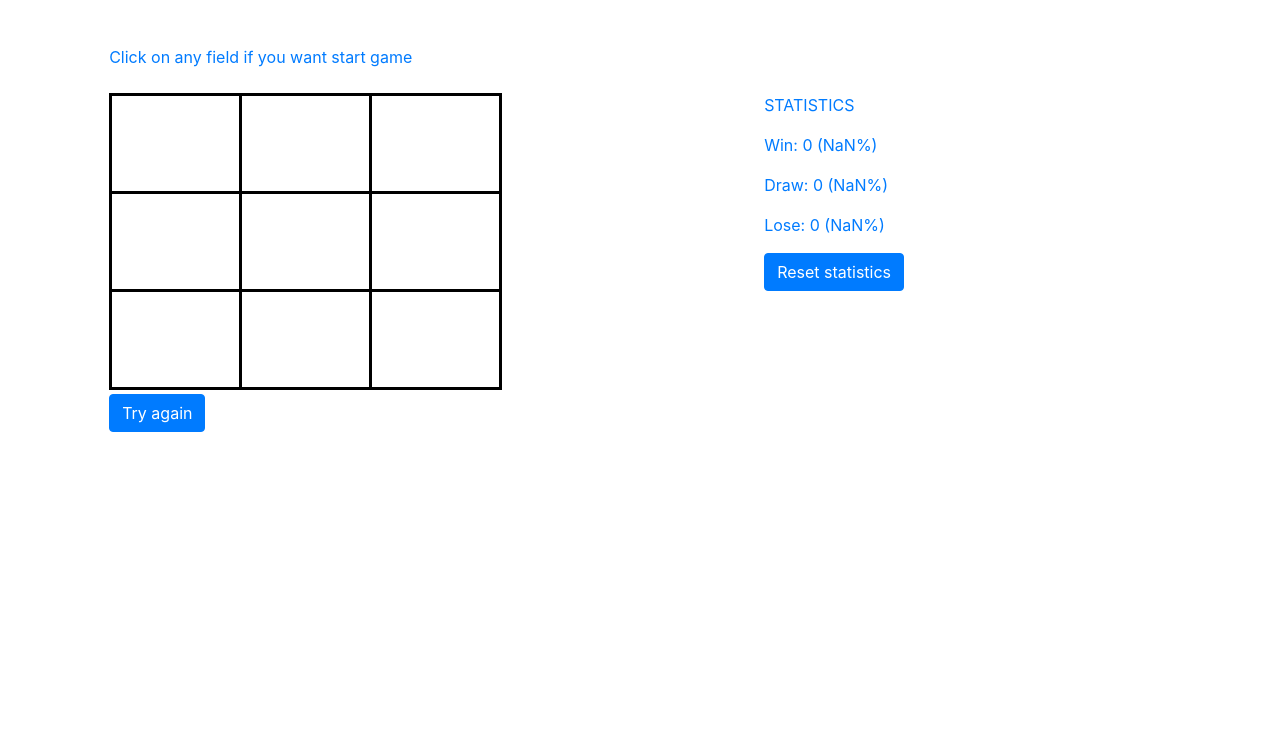
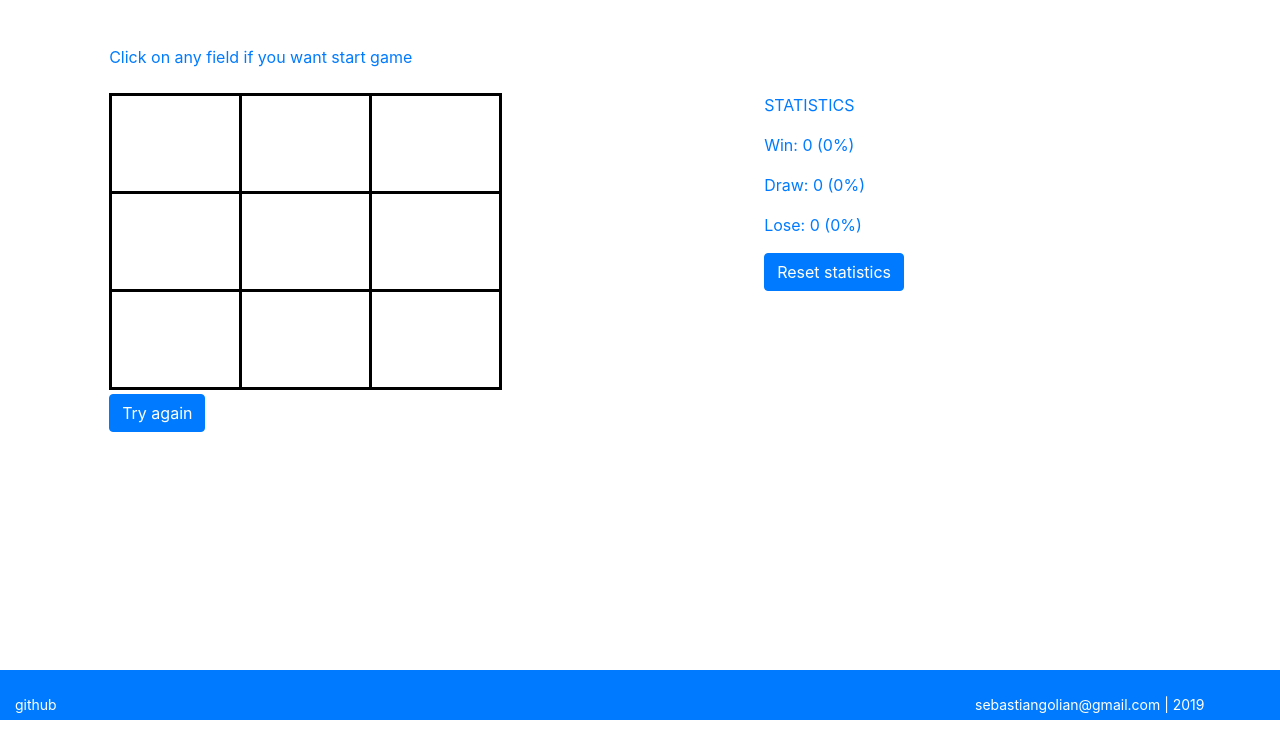
Before and after one commit to sebastiangolian/ts-tic-tac-toe, a website with bundled scripts: page index.html in a window 1280 px wide. Shown: the part 80-811 px from the top of the page. Built offline with nearby package versions, Linux system fonts and the light colour scheme.

Commit message:
Add new move computer and add footer

```diff
--- a/index.html
+++ b/index.html
@@ -3,7 +3,7 @@
 
 <head>
   <meta charset="utf-8">
-  <meta name="viewport" content="width=device-width, initial-scale=1, shrink-to-fit=no">
+
   <link rel="stylesheet" href="https://maxcdn.bootstrapcdn.com/bootstrap/4.0.0/css/bootstrap.min.css" integrity="sha384-Gn5384xqQ1aoWXA+058RXPxPg6fy4IWvTNh0E263XmFcJlSAwiGgFAW/dAiS6JXm"
     crossorigin="anonymous">
   <link rel="stylesheet" href="public/css/style.css" type="text/css">
@@ -50,6 +50,20 @@
       <button id="reset-statistics" type="button" class="btn btn-primary">Reset statistics</button>
     </div>
   </div>
+  <footer class="page-footer font-small btn-primary pt-4 mt-2">
+    <div class="container-fluid text-center text-md-left">
+      <div class="row">
+        <div class="col-11 col-sm-11 col-md-11 col-lg-9 col-xl-9">
+          <p><a href="https://github.com/sebastiangolian/ts-tic-tac-toe">github</a></p>
+        </div>
+        <div class="col-11 col-sm-11 col-md-11 col-lg-3 col-xl-3">
+          <p><a href="https://github.com/sebastiangolian">sebastiangolian@gmail.com</a> | 2019</p>
+        </div>
+      </div>
+    </div>
+  </footer>
+</body>
+
 
 <script src="https://code.jquery.com/jquery-3.2.1.slim.min.js" integrity="sha384-KJ3o2DKtIkvYIK3UENzmM7KCkRr/rE9/Qpg6aAZGJwFDMVNA/GpGFF93hXpG5KkN"
   crossorigin="anonymous"></script>
@@ -58,6 +72,6 @@
 <script src="https://maxcdn.bootstrapcdn.com/bootstrap/4.0.0/js/bootstrap.min.js" integrity="sha384-JZR6Spejh4U02d8jOt6vLEHfe/JQGiRRSQQxSfFWpi1MquVdAyjUar5+76PVCmYl"
   crossorigin="anonymous"></script>
 <script type="module" src="public/js/app.js"></script>
-</body>
+
 
 </html>
--- a/public/css/style.css
+++ b/public/css/style.css
@@ -1,7 +1,18 @@
 body{
     font-family: -apple-system, BlinkMacSystemFont, "Segoe UI", Roboto,
     "Helvetica Neue", Arial, sans-serif, "Apple Color Emoji",
-    "Segoe UI Emoji", "Segoe UI Symbol"
+    "Segoe UI Emoji", "Segoe UI Symbol";
+    overflow:hidden;
+}
+a:link, a:visited, a:hover, a:active{
+    color:white;
+}
+footer {
+    position: absolute;
+    bottom: 0;
+    width: 100%;
+    height: 50px;
+    font-size: 14px;
 }
 td{
     border:3px solid black;
--- a/public/js/app.js
+++ b/public/js/app.js
@@ -18,9 +18,15 @@ var eventUpdateStatisticPanel = () => {
     let drawNumber = parseInt(Statistics.getInstance().get(StatisticsStorage.DRAW));
     let loseNumber = parseInt(Statistics.getInstance().get(StatisticsStorage.LOSE));
     let sumNumber = winNumber + drawNumber + loseNumber;
-    let losePercent = ((drawNumber / sumNumber) * 100).toFixed();
+    let losePercent = ((loseNumber / sumNumber) * 100).toFixed();
     let drawPercent = ((drawNumber / sumNumber) * 100).toFixed();
-    let winPercent = 100 - parseInt(losePercent) - parseInt(drawPercent);
+    let winPercent = (100 - parseInt(losePercent) - parseInt(drawPercent)).toFixed();
+    if (losePercent == 'NaN')
+        losePercent = "0";
+    if (drawPercent == 'NaN')
+        drawPercent = "0";
+    if (winPercent == 'NaN')
+        winPercent = "0";
     win.innerHTML = winNumber.toString() + " (" + winPercent + "%)";
     draw.innerHTML = drawNumber.toString() + " (" + drawPercent + "%)";
     lose.innerHTML = loseNumber.toString() + " (" + losePercent + "%)";
--- a/public/js/classes/MoveComputer.js
+++ b/public/js/classes/MoveComputer.js
@@ -9,6 +9,14 @@ export class MoveComputer {
         let ret = !this.cellStates.every((element) => {
             return (element > 0);
         });
+        return ret;
+    }
+    moveFirst() {
+        let ret = -1;
+        if (this.cellStates[4] == 1) {
+            let possibleMove = [0, 2, 6, 7];
+            ret = possibleMove[Math.floor(Math.random() * possibleMove.length)];
+        }
         return ret;
     }
     moveRandom() {
@@ -52,6 +60,8 @@ export class MoveComputer {
     move() {
         let ret = -1;
         if (ret == -1)
+            ret = this.moveFirst();
+        if (ret == -1)
             ret = this.checkWinLine(2);
         if (ret == -1)
             ret = this.checkWinLine(1);
```
Also changed, not shown: src/app.ts (+6 -2 lines), src/classes/MoveComputer.ts (+13 -0 lines). Lines whose indentation alone changed are shown as unchanged.
